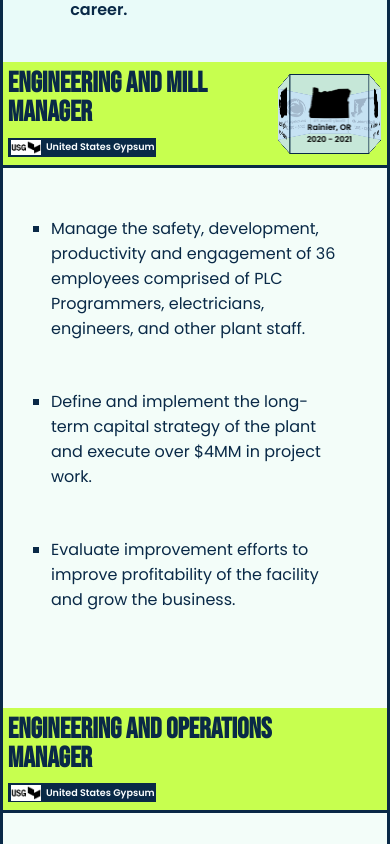
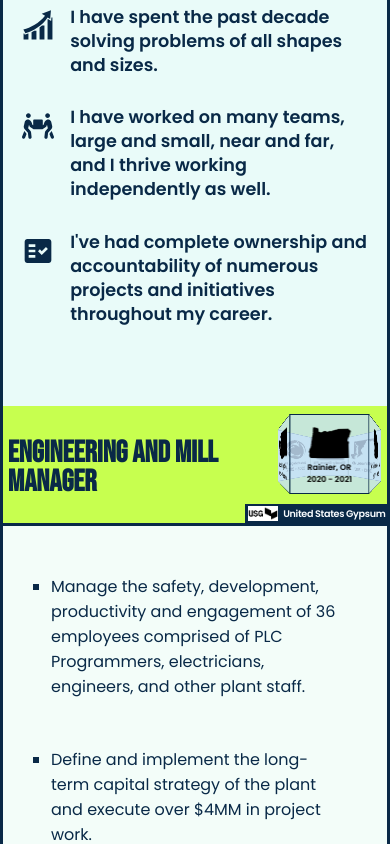
Before and after one commit to a-stepanian/portfolio, a React (Create React App) app: page / in a window 390 px wide. Shown: the part 3240-4084 px from the top of the page. Built offline with nearby package versions, Linux system fonts and the light colour scheme.

Commit message:
update mobile and desktop styling

```diff
--- a/src/components/experience/Experience.js
+++ b/src/components/experience/Experience.js
@@ -131,6 +131,7 @@ const Wrapper = styled.section`
   }
 
   .story-wrapper {
+    margin: 2.5rem 0;
     width: 100%;
     display: flex;
     justify-content: center;
@@ -143,7 +144,7 @@ const Wrapper = styled.section`
     row-gap: 1.8rem;
     margin: 2.5rem 0;
     padding: 0 5%;
-    font-size: 1rem;
+    font-size: 1.1rem;
     line-height: 1.5rem;
     color: var(--black);
     font-weight: 900;
--- a/src/components/experience/Job.js
+++ b/src/components/experience/Job.js
@@ -8,11 +8,11 @@ const Job = ({ job }) => {
       <header className={`job-header ${id}`}>
         <div className="title-company">
           <h3>{title}</h3>
-          <a href={companyUrl} target="_blank" rel="noreferrer">
-            <img src={logo} alt={`${company} logo`} />
-            <h4>{company}</h4>
-          </a>
         </div>
+        <a href={companyUrl} target="_blank" rel="noreferrer">
+          <img src={logo} alt={`${company} logo`} />
+          <h4>{company}</h4>
+        </a>
       </header>
       <ul>
         {description.map((jobDuty, index) => {
@@ -38,25 +38,26 @@ const Wrapper = styled.article`
     position: sticky;
     top: 6.95rem;
     width: 100%;
-    height: 6.6rem;
+    height: 7.5rem;
     background: var(--main-muted);
     padding-right: 7rem;
     padding-left: 0.3rem;
     border-bottom: var(--small-border);
     .title-company {
-      padding: 0.5rem 0;
       height: 100%;
       display: flex;
-      flex-direction: column;
-      justify-content: space-between;
+      align-items: center;
     }
     h3 {
       font-family: "Bebas Neue", cursive;
-      font-size: 1.8rem;
-      line-height: 1.8rem;
+      font-size: 1.6rem;
+      line-height: 1.6rem;
     }
 
     a {
+      position: absolute;
+      bottom: 0;
+      right: 0;
       height: 1.2rem;
       text-decoration: none;
       background-color: var(--black);
@@ -67,6 +68,7 @@ const Wrapper = styled.article`
         padding: 0.1rem;
         color: var(--white);
         font-size: 0.6rem;
+        letter-spacing: -0.02rem;
         white-space: nowrap;
       }
       img {
@@ -89,7 +91,16 @@ const Wrapper = styled.article`
   /* MEDIA QUERIES */
   /* ------------- */
 
-  @media (min-width: 480px) {
+  @media (min-width: 330px) {
+    .job-header {
+      h3 {
+        font-size: 1.8rem;
+        line-height: 1.8rem;
+      }
+    }
+  }
+
+  @media (min-width: 380px) {
     .job-header {
       h3 {
         margin-top: 0.4rem;
@@ -104,14 +115,23 @@ const Wrapper = styled.article`
     border: var(--small-border);
     border-right: none;
     .job-header {
-      padding-right: 0.3rem;
-      padding-left: 0.3rem;
+      padding: 0.3rem;
+      display: flex;
+      flex-direction: column;
+      justify-content: space-evenly;
+      .title-company {
+        height: auto;
+        display: flex;
+        align-items: center;
+      }
       h3 {
         font-size: 2.4rem;
         line-height: 2rem;
       }
+      a {
+        position: relative;
+      }
     }
-
     ul {
       .duty {
         font-size: 1.1rem;
@@ -122,6 +142,7 @@ const Wrapper = styled.article`
   @media (min-width: 992px) {
     border: var(--small-border);
     .job-header {
+      align-items: center;
       h3 {
         font-size: 2.5rem;
       }
--- a/src/components/experience/School.js
+++ b/src/components/experience/School.js
@@ -1,30 +1,22 @@
 import styled from "styled-components";
 
 const School = ({ school }) => {
-  const {
-    id,
-    company,
-    location,
-    date,
-    major,
-    minor,
-    course,
-    instructor,
-    schoolUrl,
-    logo,
-  } = school;
+  const { id, company, location, date, major, minor, course, instructor } =
+    school;
 
   return (
     <Wrapper>
       <header className={`school-header ${id}`}>
         <div className="title-company" target="_blank" rel="noreferrer">
-          <h3>{major}</h3>
-          <a href={schoolUrl}>
+          <h3>{company}</h3>
+          {/* <a href={schoolUrl}>
             <img src={logo} alt={`${company} logo`} />
             <h4>{company}</h4>
-          </a>
+          </a> */}
         </div>
       </header>
+      <p className="major">{major}</p>
+      <p className="minor">{minor}</p>
       <ul>
         <li className="duty">{location}</li>
         <li className="duty">{date}</li>
@@ -59,8 +51,8 @@ const Wrapper = styled.article`
     h3 {
       font-family: "Bebas Neue", cursive;
       margin-top: 0.5rem;
-      font-size: 1.3rem;
-      line-height: 1.2rem;
+      font-size: 1.8rem;
+      line-height: 1.8rem;
     }
 
     a {
@@ -81,6 +73,14 @@ const Wrapper = styled.article`
         margin: 0.2rem 0.2rem;
       }
     }
+  }
+
+  .major,
+  .minor {
+    font-family: "Bebas Neue", cursive;
+    padding: 3rem 0.5rem 0;
+    font-size: 2.6rem;
+    line-height: 2.6rem;
   }
 
   ul {
--- a/src/components/experience/StateCube.js
+++ b/src/components/experience/StateCube.js
@@ -89,7 +89,7 @@ const Wrapper = styled.div`
     width: 100%;
     height: 100%;
     position: relative;
-    padding-top: 0.75rem;
+    padding-top: 0.5rem;
     transform-style: preserve-3d;
     transition: transform 0.4s;
   }
--- a/src/components/navigation/Sidebar.js
+++ b/src/components/navigation/Sidebar.js
@@ -124,9 +124,9 @@ const Wrapper = styled.div`
     button {
       border: none;
       background: transparent;
-      font-size: 0.5rem;
+      font-size: 1.5rem;
       opacity: 0;
-      transition: opacity var(--hamburger), font-size var(--hamburger);
+      transition: opacity var(--hamburger);
       color: var(--black);
       text-decoration: none;
     }
@@ -143,15 +143,10 @@ const Wrapper = styled.div`
   /* ---------------------------------- */
 
   .nav-links-open {
-    button {
-      font-size: 1.5rem;
+    button,
+    .divider {
       opacity: 1;
-      transition: opacity var(--hamburger) var(--hamburger),
-        font-size var(--hamburger) var(--hamburger);
-    }
-    .divider {
       transition: opacity var(--hamburger) var(--hamburger);
-      opacity: 1;
     }
   }
 
--- a/src/components/portfolio/Projects.js
+++ b/src/components/portfolio/Projects.js
@@ -28,6 +28,7 @@ const Wrapper = styled.section`
   display: flex;
   flex-direction: column;
   align-items: center;
+  margin-bottom: 5rem;
 
   header {
     width: 100%;
@@ -50,7 +51,7 @@ const Wrapper = styled.section`
   }
 
   .instructions {
-    margin-top: 2.5rem;
+    margin: 7.5rem 0 5rem;
     padding: 0 5%;
     font-size: 1.8rem;
     line-height: 2.2rem;
--- a/src/data.js
+++ b/src/data.js
@@ -115,8 +115,9 @@ export const experience = [
     title: "Reliability and Project Engineer",
     date: "2013 - 2017",
     description: [
+      "Lead the implementation of Lean Management in the Joint Treatment and Loading Departments.",
+      "Facilitated production efficiency improvement projects and trained associates to lead their own projects.",
       "Lead numerous reliability and process improvement projects throughout the plant.",
-      "Facilitated efficiency improvement projects and trained associates to lead their own projects.",
       "Conducted training and mentored employees on problem solving techniques.",
       "Oversaw the equipment reliability and maintenance program for a multi-departmental production facility.",
       "Planned and executed multiple concurrent capital investment projects on time and under budget.",
```
Also changed, not shown: 1 other file (tests, documents, lock files or other folders).
